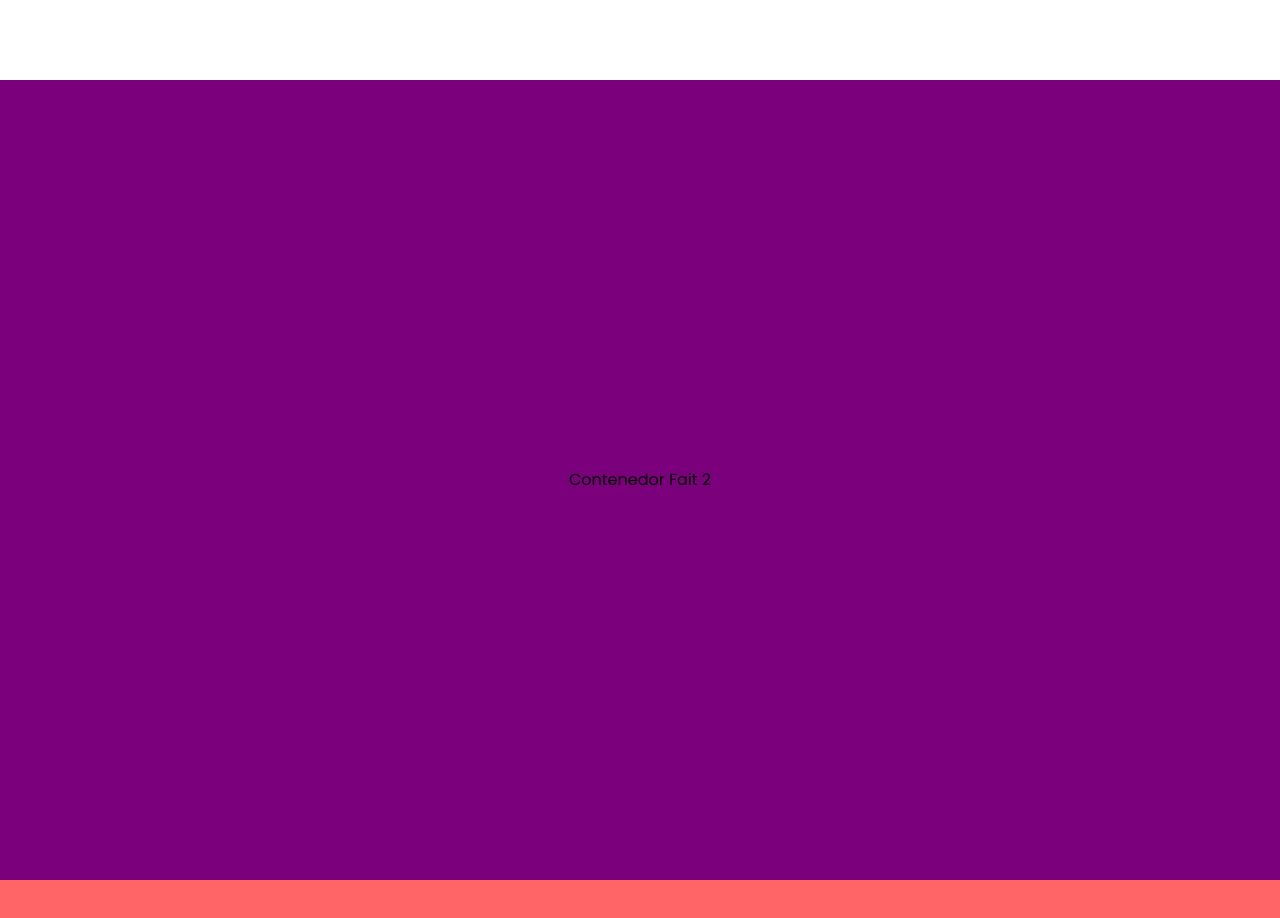
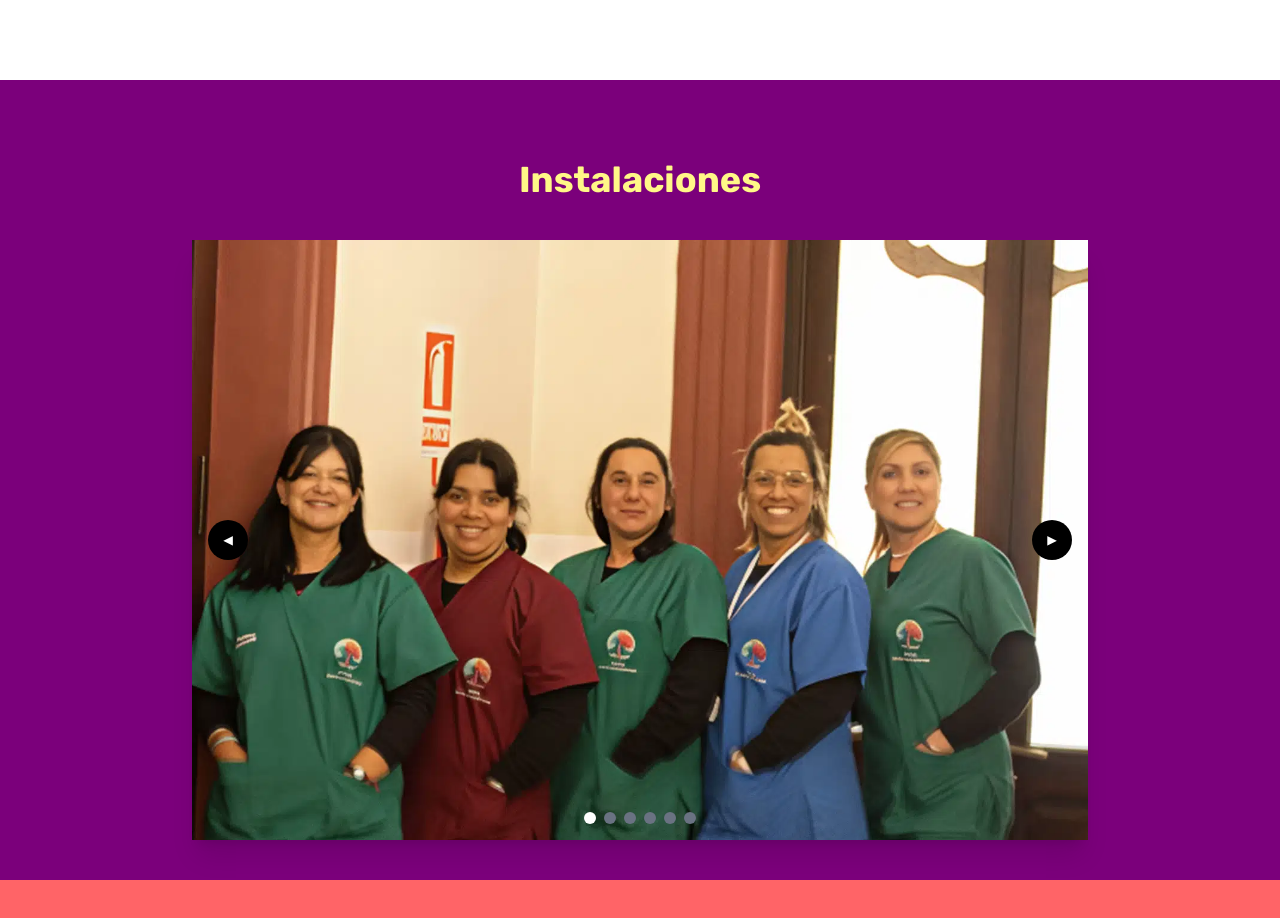
Before and after one commit to sofowest/luzyvida-landing, a React (Vite) app: page / in a window 1280 px wide. Shown: the part 720-1638 px from the top of the page. Built offline with nearby package versions, Linux system fonts and the light colour scheme.

Commit message:
New Carousel

```diff
--- /dev/null
+++ b/src/components/ui/Carousel.tsx
@@ -0,0 +1,62 @@
+// src/components/Carousel.tsx
+import React, { useState } from 'react';
+
+interface CarouselProps {
+  images: string[];
+}
+
+const Carousel: React.FC<CarouselProps> = ({ images }) => {
+  const [current, setCurrent] = useState(0);
+
+  const goToNext = () => {
+    setCurrent((prev) => (prev === images.length - 1 ? 0 : prev + 1));
+  };
+
+  const goToPrevious = () => {
+    setCurrent((prev) => (prev === 0 ? images.length - 1 : prev - 1));
+  };
+
+  return (
+    <div className="relative overflow-hidden w-full max-w-4xl mx-auto h-150 shadow-xl">
+      <div
+        className="flex h-full transition-transform duration-500 ease-in-out"
+        style={{ transform: `translateX(-${current * 100}%)` }}
+      >
+        {images.map((image, index) => (
+          <div key={index} className="w-full flex-shrink-0 h-full">
+            <img
+              src={image}
+              alt={`Slide ${index + 1}`}
+              className="w-full h-full object-cover"
+            />
+          </div>
+        ))}
+      </div>
+      <button
+        onClick={goToPrevious}
+        className="absolute top-1/2 left-4 transform -translate-y-1/2 bg-black bg-opacity-50 text-white h-10 w-10 rounded-full hover:bg-opacity-75 transition"
+      >
+        &#9664;
+      </button>
+      <button
+        onClick={goToNext}
+        className="absolute top-1/2 right-4 transform -translate-y-1/2 bg-black bg-opacity-50 text-white h-10 w-10 rounded-full hover:bg-opacity-75 transition"
+      >
+        &#9654;
+      </button>
+      <div className="absolute bottom-4 left-1/2 transform -translate-x-1/2 flex space-x-2">
+        {images.map((_, index) => (
+          <div
+            key={index}
+            onClick={() => setCurrent(index)}
+            className={`w-3 h-3 rounded-full cursor-pointer transition-colors duration-300 ${
+              index === current ? 'bg-white' : 'bg-gray-500'
+            }`}
+          />
+        ))}
+      </div>
+    </div>
+  );
+};
+
+export default Carousel;
--- a/src/pages/HomePage.jsx
+++ b/src/pages/HomePage.jsx
@@ -1,4 +1,17 @@
+import Carousel from '../components/ui/Carousel.tsx'
+
 function HomePage() {
+ // Define las rutas de las imágenes para el carrusel
+  const carouselImages = [
+    '/imgs/vento-img-inicio-1.webp',
+    '/imgs/vento-img-inicio-2.webp',
+    '/imgs/vento-img-inicio-3.webp',
+    '/imgs/vento-img-inicio-1.webp',
+    '/imgs/vento-img-inicio-2.webp',
+    '/imgs/vento-img-inicio-3.webp'
+    // Agrega más rutas de imágenes aquí si lo necesitas
+  ];
+
   return (
     <>
       <article id="article-1-home-page" className="h-dvh lg:flex lg:pt-[10vh]">
@@ -6,10 +19,10 @@ function HomePage() {
           <section className='h-[40vh] items-center justify-center text-balance pt-30 px-5 text-[var(--primary-color)] mb-8 relative lg:w-full lg:h-[50vh] lg:flex-col lg:pt-0 lg:px-0 lg:mb-0'>
               <p className="py-[1vh] text-lg lg:text-2xl lg:pb-3">Más que un residencial</p>
               <h1 className="text-[2.1rem] py-[1vh] leading-10 font-(family-name:--font-rubik) font-bold lg:text-[2.8rem] lg:leading-12 lg:relative lg:inset-y-[5%]">Un hogar hecho con mucho amor</h1>
-              <h2 className='text-lg w-[75vw] py-[1vh] lg:absolute lg:bottom-[5%] lg:w-full lg:text-2xl'>Donde el cuidado se convierte <br className="lg:hidden"/> en calidad de vida</h2>
+              <h2 className="text-lg w-[75vw] py-[1vh] lg:absolute lg:bottom-[5%] lg:w-full lg:text-2xl">Donde el cuidado se convierte <br className="lg:hidden"/> en calidad de vida</h2>
           </section>
           <section className="items-center justify-center flex h-[10vh] lg:flex-col lg:w-full lg:bottom-0 pt-[1vh]">
-            <button className='bg-[var(--primary-color)] block px-8 py-3 rounded-xl text-[var(--secondary-color)] font-bold text-2xl hover:scale-110 hover:bg-[#810081] transition-all lg:flex-col lg:w-full lg:rounded-2xl lg:text-2xl lg:h-full'>¡CONTÁCTANOS!</button>
+            <button className="bg-[var(--primary-color)] block px-8 py-3 rounded-xl text-[var(--secondary-color)] font-bold text-2xl hover:scale-110 hover:bg-[#810081] transition-all lg:flex-col lg:w-full lg:rounded-2xl lg:text-2xl lg:h-full">¡CONTÁCTANOS!</button>
           </section>
         </div>
         <section className="w-full h-[40vh] flex items-center justify-center px-5 my-10 lg:h-full lg:w-[50vw] lg:m-0">
@@ -28,8 +41,9 @@ function HomePage() {
         </section>
       </article>
 
-      <article className="h-dvh flex items-center justify-center bg-[var(--primary-color)]">
-          Contenedor Fait 2
+      <article className="h-dvh flex flex-col items-center justify-center bg-[var(--primary-color)]">
+          <h2 className="text-4xl p-10 font-bold font-(family-name:--font-rubik) text-[var(--secondary-color)]">Instalaciones</h2>
+          <Carousel images={carouselImages} />
       </article>
 
       <article className="h-dvh flex items-center justify-center bg-red-400">
```
